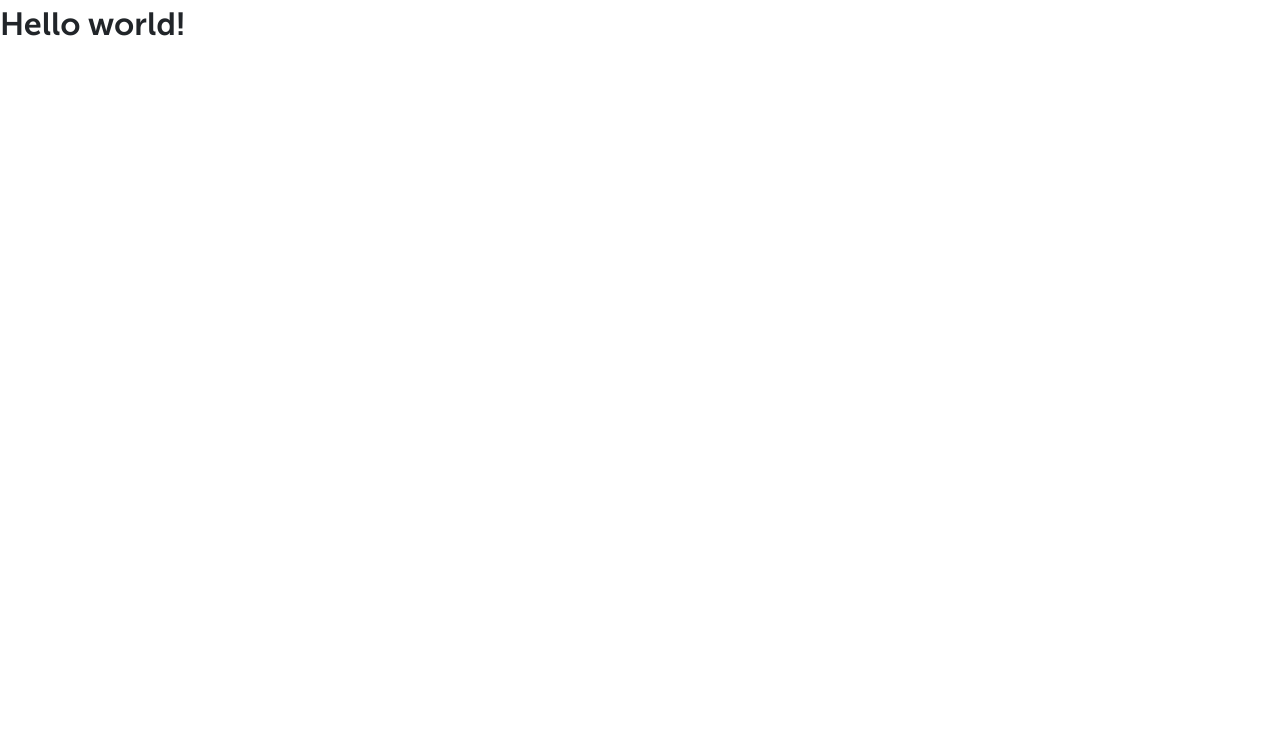
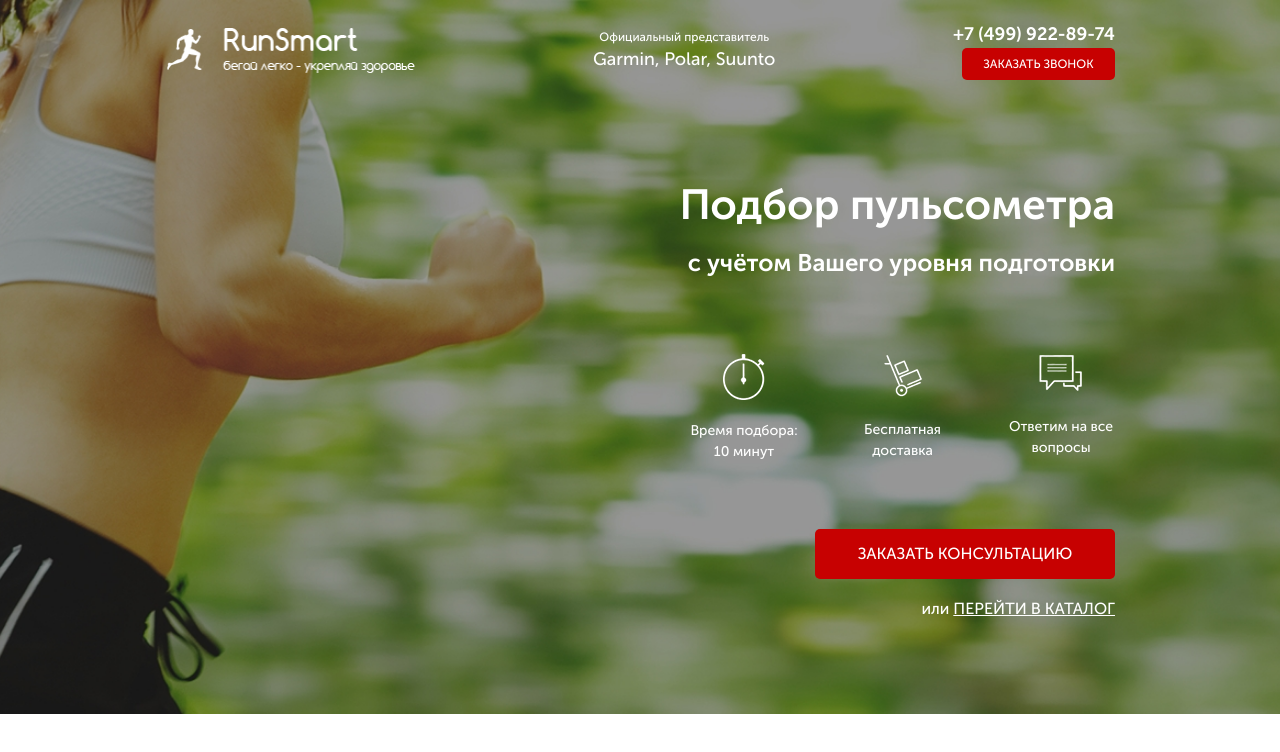
Before and after one commit to kulikovjob/Pulse, a website: page src/index.html in a window 1280 px wide. Drawn offline with Linux system fonts and the light colour scheme.

Commit message:
pulse_step_1

```diff
--- a/src/index.html
+++ b/src/index.html
@@ -11,6 +11,49 @@
     <link rel="stylesheet" href="css/style.min.css">
 </head>
 <body>
-    <h1>Hello world!</h1>
+    <div class="promo">
+        <div class="container">
+            <header class="header">
+                <a href="#" class="header__logo">
+                    <img src="icons/logo.png" alt="logo">
+                </a>
+                <div class="header__official">
+                    Официальный представитель
+                    <span>Garmin, Polar, Suunto</span>
+                </div>
+                <div class="header__contacts">
+                    <a href="tel:+74999228974" class="header__phone">
+                        +7 (499) 922-89-74
+                    </a>
+                    <button class="button">заказать звонок</button>
+                </div>
+            </header>
+            <div class="promo__wrapper">
+                <h1 class="promo__header">Подбор пульсометра</h1>
+                <h2 class="promo__subheader">с учётом Вашего уровня подготовки</h2>
+
+                <div class="promo__icons">
+                    <div class="promo__icon">
+                        <img src="icons/main_screen/timer.png" alt="">
+                        Время подбора: 10 минут
+                    </div>
+                    <div class="promo__icon">
+                        <img src="icons/main_screen/hand-cart.png" alt="">
+                        Бесплатная доставка
+                    </div>
+                    <div class="promo__icon">
+                        <img src="icons/main_screen/messages.png" alt="">
+                        Ответим на все вопросы
+                    </div>
+                </div>
+
+                <button class="button button_main">заказать кОНСУЛЬТАЦИЮ</button>
+                <div class="promo__link">
+                    или
+                    <a href="#">ПЕРЕЙТИ В КАТАЛОГ</a>
+                </div>
+            </div>
+        </div>
+    </div>
 </body>
 </html>
--- a/src/sass/base/_variables.sass
+++ b/src/sass/base/_variables.sass
@@ -0,0 +1,2 @@
+$red-color: #C70101
+$white-color: #ffffff
--- a/src/sass/blocks/_buttons.sass
+++ b/src/sass/blocks/_buttons.sass
@@ -0,0 +1,17 @@
+
+.button
+  width: 153px
+  height: 32px
+  background-color: $red-color
+  border-radius: 5px
+  border: none
+  color: $white-color
+  text-align: center
+  font-size: 12px
+  font-weight: 500
+  text-transform: uppercase
+  &_main
+    margin-top: 67px
+    width: 300px
+    height: 50px
+    font-size: 16px
--- a/src/sass/blocks/_header.sass
+++ b/src/sass/blocks/_header.sass
@@ -0,0 +1,29 @@
+.header
+  display: flex
+  justify-content: space-between
+  align-items: center
+  &__logo
+    width: 250px
+    img
+      width: 100%
+  &__official
+    color: $white-color
+    text-align: center
+    font-size: 12px
+    font-weight: 500
+    span
+      display: block
+      font-size: 18px
+  &__phone
+    display: block
+    color: $white-color
+    text-align: right
+    font-size: 18px
+    font-weight: 700
+    &:hover
+      color: $white-color
+      text-decoration: none
+  &__contacts
+    display: flex
+    flex-direction: column
+    align-items: flex-end
--- a/src/sass/blocks/_promo.sass
+++ b/src/sass/blocks/_promo.sass
@@ -0,0 +1,43 @@
+.promo
+  min-height: 650px
+  padding: 21px 0 93px 0
+  background: url('../../img/main.jpg') center (center / cover) no-repeat
+  &__wrapper
+    display: flex
+    flex-direction: column
+    align-items: flex-end
+    margin-top: 94px
+  &__header
+    color: $white-color
+    text-align: right
+    font-size: 42px
+    font-weight: 700
+  &__subheader
+    color: $white-color
+    text-align: right
+    font-size: 24px
+    font-weight: 700
+  &__icons
+    margin-top: 65px
+    width: 425px
+    display: flex
+    justify-content: space-between
+  &__icon
+    width: 108px
+    color: $white-color
+    text-align: center
+    font-size: 14px
+    font-weight: 500
+    img
+      display: block
+      margin: 0 auto 20px
+  &__link
+    margin-top: 18px
+    color: $white-color
+    text-align: right
+    font-size: 16px
+    font-weight: 500
+    a
+      color: $white-color
+      text-decoration-line: underline
+      text-transform: uppercase
--- a/src/sass/style.sass
+++ b/src/sass/style.sass
@@ -1,4 +1,11 @@
 @import "base/variables"
+@import "blocks/_promo"
+@import "blocks/header"
+@import "blocks/buttons"
 
 *
   font-family: 'Museo Sans Cyrl', sans-serif
+
+.container
+  max-width: 950px
+  margin: 0 auto
```
Also changed, not shown: src/css/style.css, src/css/style.min.css, 1 other file.
